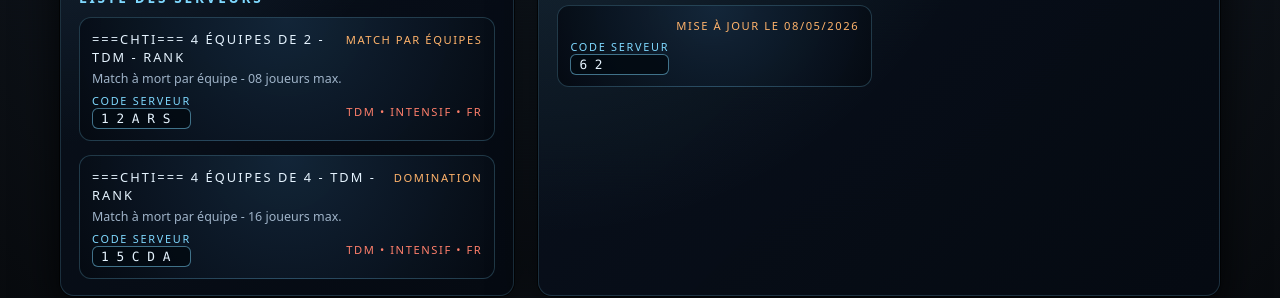
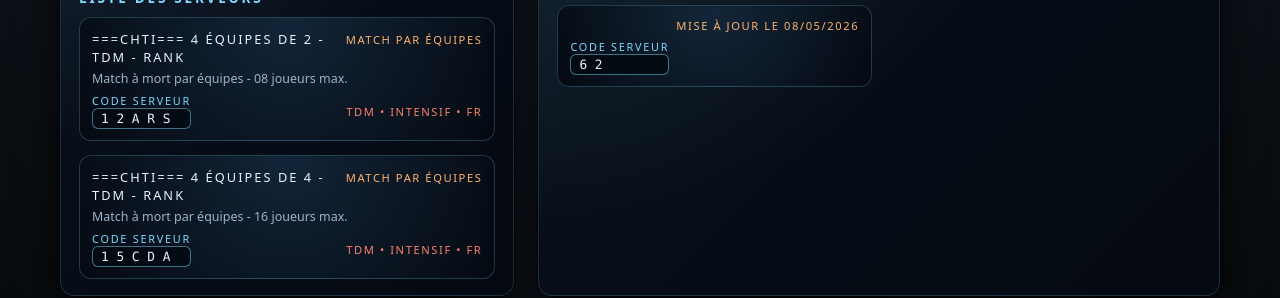
Before and after one commit to Andigny/andigny.github.io, a plain HTML site: page index.html in a window 1280 px wide. Shown: the part 326-624 px from the top of the page. Drawn offline with Linux system fonts and the light colour scheme.

Commit message:
Update index.html

```diff
--- a/index.html
+++ b/index.html
@@ -386,7 +386,7 @@
                         <div class="server-name">===CHTI=== 4 équipes de 2 - TDM - RANK</div>
                         <div class="server-mode">Match par équipes</div>
                     </div>
-                    <div class="server-sub">Match à mort par équipe - 08 joueurs max.</div>
+                    <div class="server-sub">Match à mort par équipes - 08 joueurs max.</div>
                     <div class="server-meta">
                         <div>
                             <div class="server-code-label">Code serveur</div>
@@ -400,9 +400,9 @@
                 <article class="server-card">
                     <div class="server-topline">
                         <div class="server-name">===CHTI===  4 équipes de 4 - TDM - RANK</div>
-                        <div class="server-mode">Domination</div>
+                        <div class="server-mode">Match par équipes</div>
                     </div>
-                    <div class="server-sub">Match à mort par équipe - 16 joueurs max.</div>
+                    <div class="server-sub">Match à mort par équipes - 16 joueurs max.</div>
                     <div class="server-meta">
                         <div>
                             <div class="server-code-label">Code serveur</div>
```
